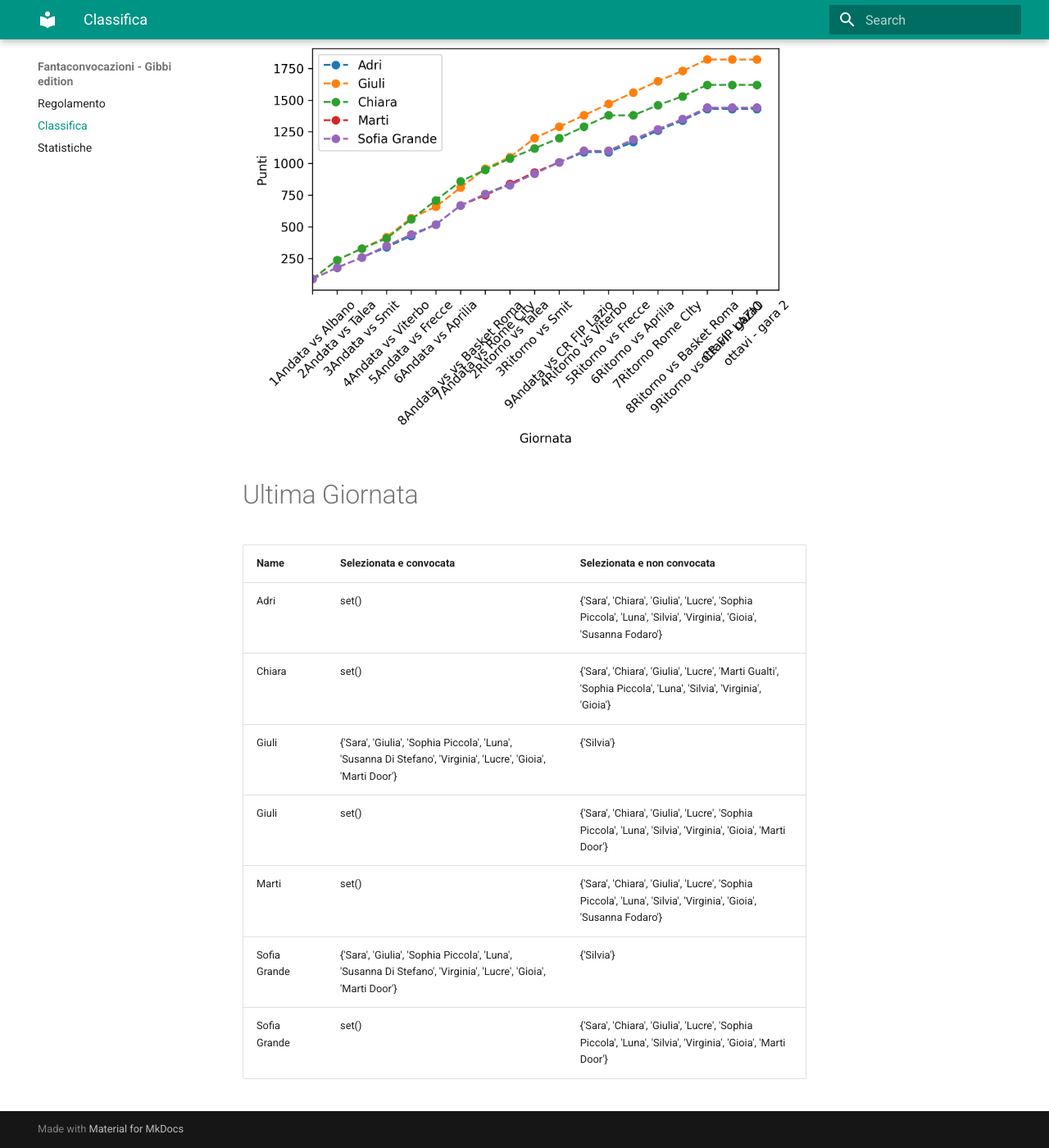
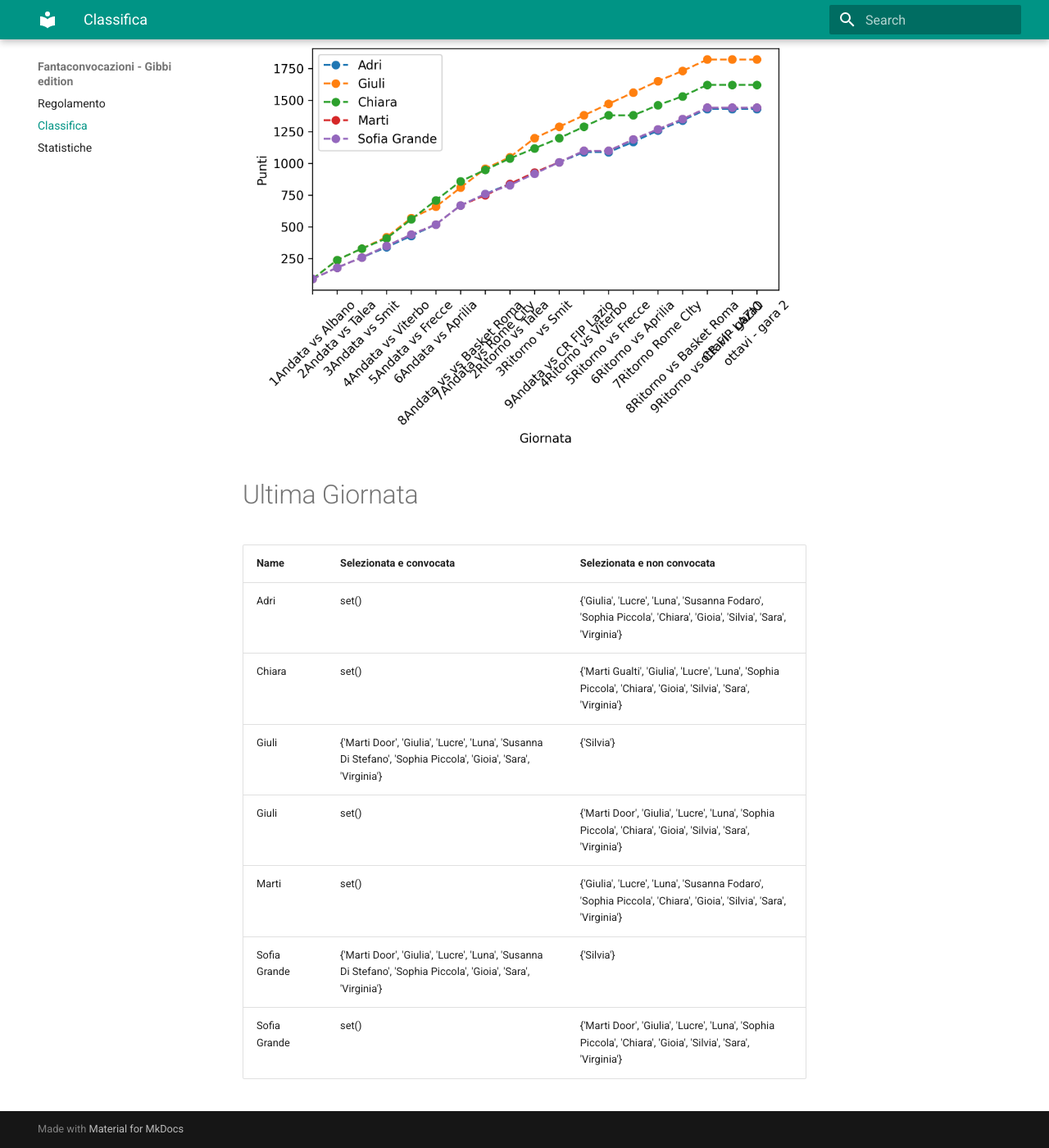
Before and after one commit to martinig94/fantagibbi, an MkDocs documentation site: the page built from docs/Classifica.md, in a window 1280 px wide and 1400 px high, scrolled down 565 px. Shown: the whole window at 82% size. Built offline with MkDocs 1.6.1 and Material for MkDocs 9.7.7, drawn with Linux system fonts in a browser that asks for light colours.

Commit message:
Auto-update from main.py

```diff
--- a/docs/Classifica.md
+++ b/docs/Classifica.md
@@ -18,11 +18,11 @@
 <!-- START_TABLE CORRECT -->
 | Name         | Selezionata e convocata                                                                                        | Selezionata e non convocata                                                                                      |
 |:-------------|:---------------------------------------------------------------------------------------------------------------|:-----------------------------------------------------------------------------------------------------------------|
-| Adri         | set()                                                                                                          | {'Sara', 'Chiara', 'Giulia', 'Lucre', 'Sophia Piccola', 'Luna', 'Silvia', 'Virginia', 'Gioia', 'Susanna Fodaro'} |
-| Chiara       | set()                                                                                                          | {'Sara', 'Chiara', 'Giulia', 'Lucre', 'Marti Gualti', 'Sophia Piccola', 'Luna', 'Silvia', 'Virginia', 'Gioia'}   |
-| Giuli        | {'Sara', 'Giulia', 'Sophia Piccola', 'Luna', 'Susanna Di Stefano', 'Virginia', 'Lucre', 'Gioia', 'Marti Door'} | {'Silvia'}                                                                                                       |
-| Giuli        | set()                                                                                                          | {'Sara', 'Chiara', 'Giulia', 'Lucre', 'Sophia Piccola', 'Luna', 'Silvia', 'Virginia', 'Gioia', 'Marti Door'}     |
-| Marti        | set()                                                                                                          | {'Sara', 'Chiara', 'Giulia', 'Lucre', 'Sophia Piccola', 'Luna', 'Silvia', 'Virginia', 'Gioia', 'Susanna Fodaro'} |
-| Sofia Grande | {'Sara', 'Giulia', 'Sophia Piccola', 'Luna', 'Susanna Di Stefano', 'Virginia', 'Lucre', 'Gioia', 'Marti Door'} | {'Silvia'}                                                                                                       |
-| Sofia Grande | set()                                                                                                          | {'Sara', 'Chiara', 'Giulia', 'Lucre', 'Sophia Piccola', 'Luna', 'Silvia', 'Virginia', 'Gioia', 'Marti Door'}     |
+| Adri         | set()                                                                                                          | {'Giulia', 'Lucre', 'Luna', 'Susanna Fodaro', 'Sophia Piccola', 'Chiara', 'Gioia', 'Silvia', 'Sara', 'Virginia'} |
+| Chiara       | set()                                                                                                          | {'Marti Gualti', 'Giulia', 'Lucre', 'Luna', 'Sophia Piccola', 'Chiara', 'Gioia', 'Silvia', 'Sara', 'Virginia'}   |
+| Giuli        | {'Marti Door', 'Giulia', 'Lucre', 'Luna', 'Susanna Di Stefano', 'Sophia Piccola', 'Gioia', 'Sara', 'Virginia'} | {'Silvia'}                                                                                                       |
+| Giuli        | set()                                                                                                          | {'Marti Door', 'Giulia', 'Lucre', 'Luna', 'Sophia Piccola', 'Chiara', 'Gioia', 'Silvia', 'Sara', 'Virginia'}     |
+| Marti        | set()                                                                                                          | {'Giulia', 'Lucre', 'Luna', 'Susanna Fodaro', 'Sophia Piccola', 'Chiara', 'Gioia', 'Silvia', 'Sara', 'Virginia'} |
+| Sofia Grande | {'Marti Door', 'Giulia', 'Lucre', 'Luna', 'Susanna Di Stefano', 'Sophia Piccola', 'Gioia', 'Sara', 'Virginia'} | {'Silvia'}                                                                                                       |
+| Sofia Grande | set()                                                                                                          | {'Marti Door', 'Giulia', 'Lucre', 'Luna', 'Sophia Piccola', 'Chiara', 'Gioia', 'Silvia', 'Sara', 'Virginia'}     |
 <!-- END_TABLE CORRECT -->
```
